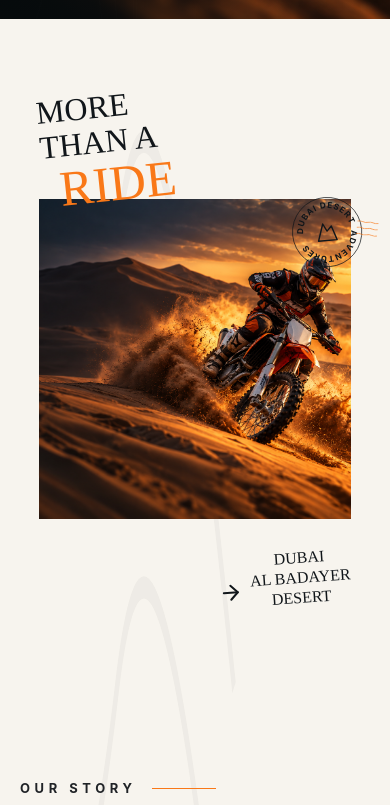
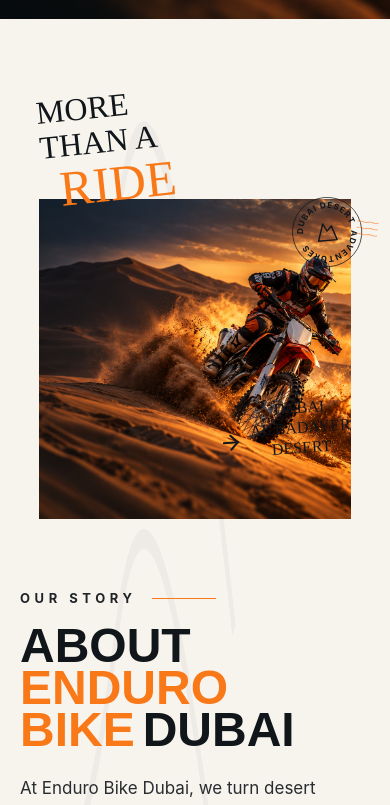
Before and after one commit to rameezwangde/Dirt-Bike, a React app: page / in a window 390 px wide. Shown: the part 825-1630 px from the top of the page. Built offline with nearby package versions, Linux system fonts and the light colour scheme; the HTML template or start-up script is replaced by a standard one.

Commit message:
feat: add AboutSection and AboutCollage components

```diff
--- a/src/components/AboutCollage.jsx
+++ b/src/components/AboutCollage.jsx
@@ -5,7 +5,7 @@ import mainImg from '../../Golden Dune Motocross Chase.png';
 
 const AboutCollage = () => {
   return (
-    <div className="relative w-full max-w-[700px] h-[600px] mx-auto flex items-center justify-center">
+    <div className="relative w-full max-w-[700px] h-[450px] md:h-[600px] mx-auto flex items-center justify-center">
 
       {/* Main Photograph */}
       <motion.div
--- a/src/components/AboutSection.jsx
+++ b/src/components/AboutSection.jsx
@@ -21,7 +21,7 @@ const AboutSection = () => {
       <div className="relative z-10 w-full max-w-[1500px] mx-auto px-[20px] md:px-[60px] flex flex-col">
 
         {/* Main Grid Layout */}
-        <div className="grid grid-cols-1 lg:grid-cols-[1.05fr_0.95fr] gap-[70px] items-center w-full">
+        <div className="grid grid-cols-1 lg:grid-cols-[1.05fr_0.95fr] gap-[30px] lg:gap-[70px] items-center w-full">
 
           {/* LEFT: Editorial Image Collage */}
           <div className="w-full">
```
